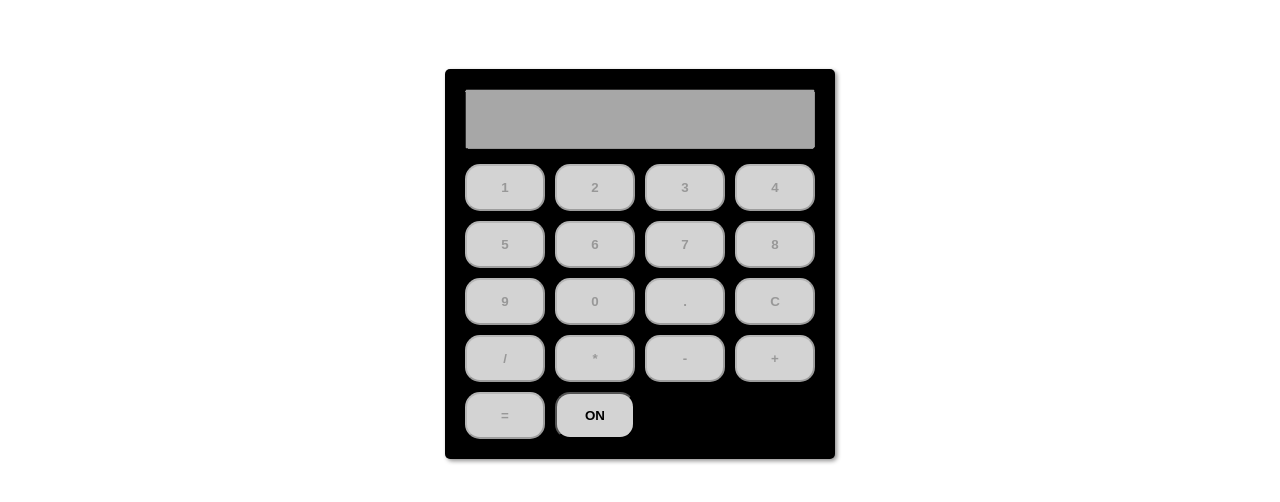
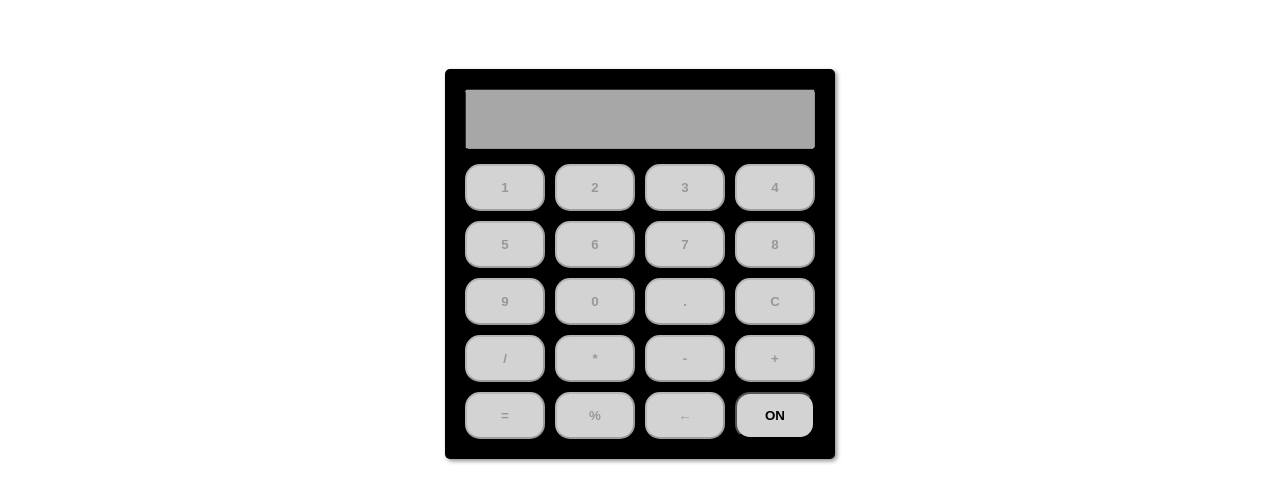
Before and after one commit to vinay021194/calculator, a plain HTML site: page index.html in a window 1280 px wide. Shown: the part 64-566 px from the top of the page. Drawn offline with Linux system fonts and the light colour scheme.

Commit message:
my first commet

```diff
--- a/index.html
+++ b/index.html
@@ -48,6 +48,10 @@
       <button onclick="calculate()" class="operator" id="equalsButton" disabled>
         =
       </button>
+      <button onclick="appendToDisplay('%')" id="percentageButton" disabled>
+        %
+      </button>
+      <button onclick="backspace()" id="backspaceButton" disabled>←</button>
       <button onclick="toggleColor()" id="toggleButton">ON</button>
     </div>
   </body>
--- a/script.js
+++ b/script.js
@@ -4,7 +4,10 @@ function appendToDisplay(value) {
 function clearDisplay() {
   document.getElementById("display").value = "";
 }
-
+function backspace() {
+  let currentValue = document.getElementById("display").value;
+  document.getElementById("display").value = currentValue.slice(0, -1);
+}
 function calculate() {
   let expression = document.getElementById("display").value;
   let result = eval(expression);
```
